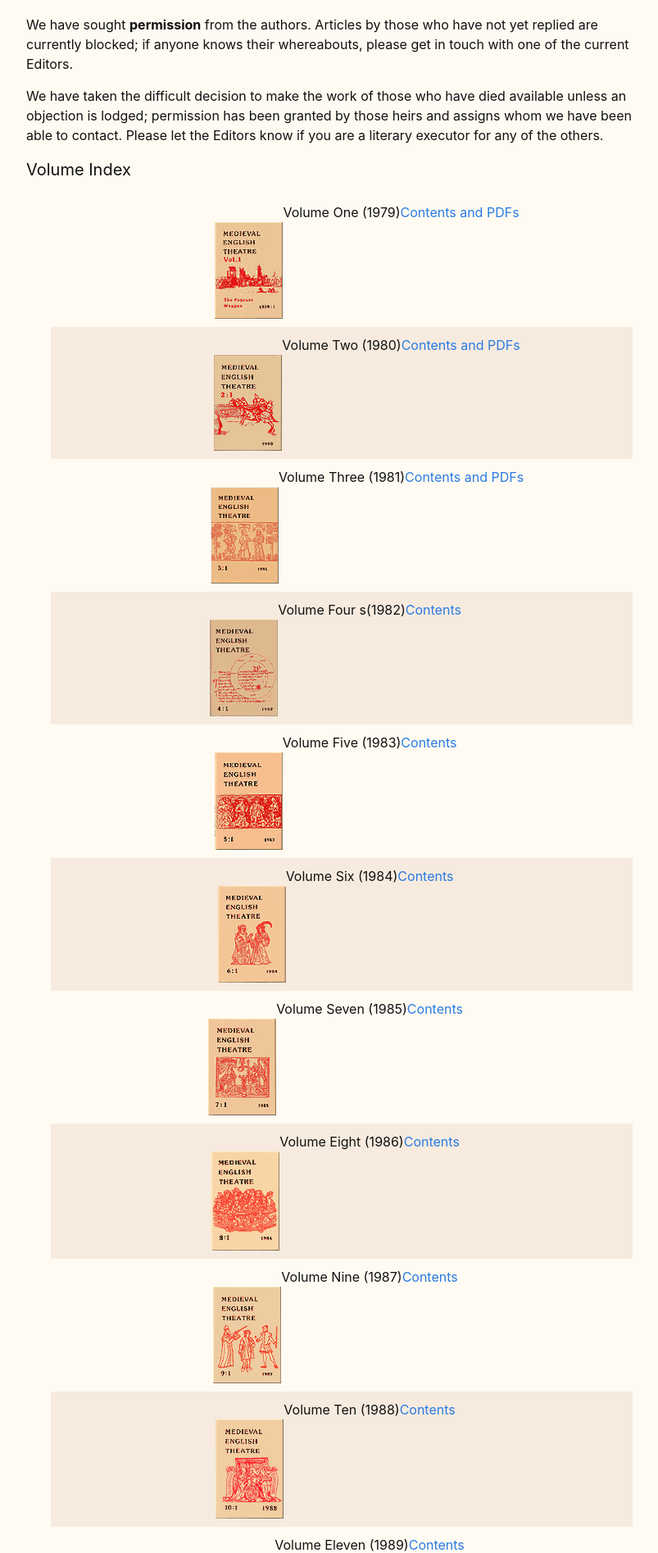
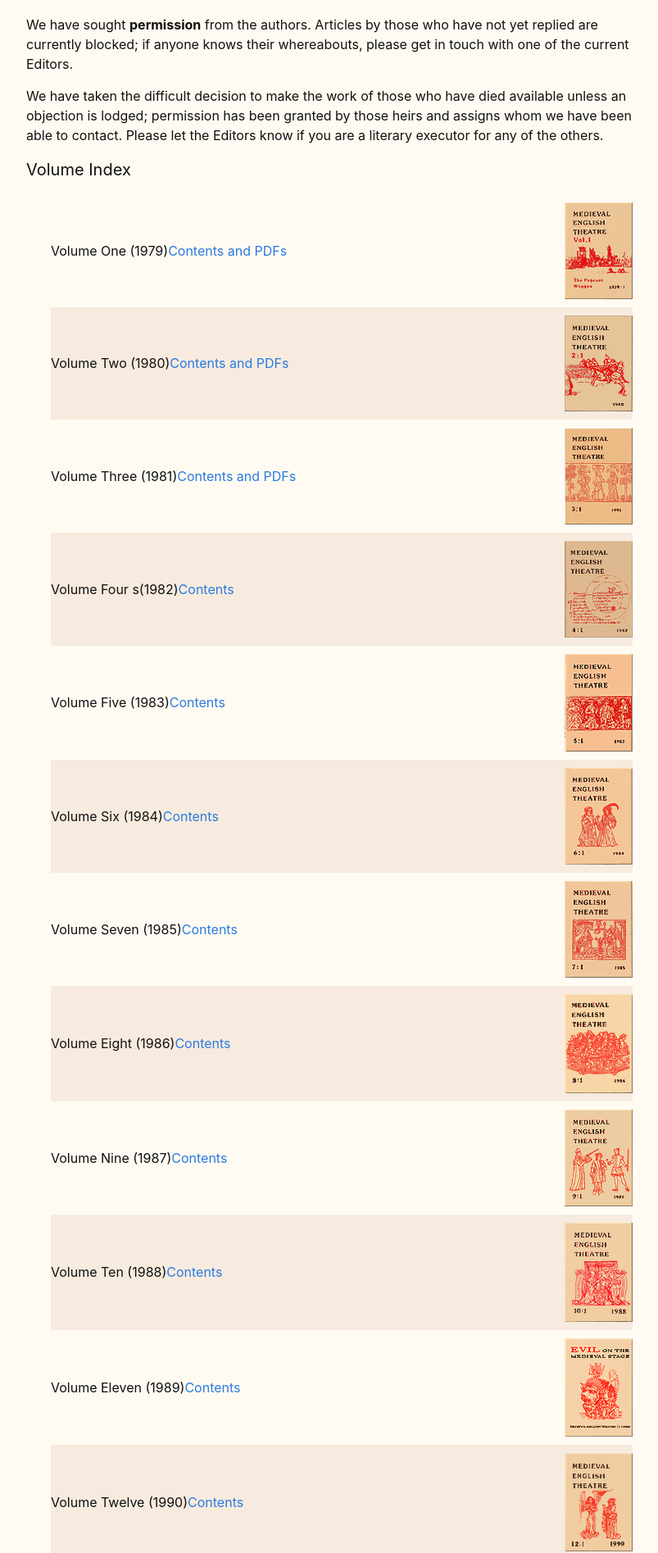
Before and after one commit to jamescummings/jamescummings.github.io, a Jekyll site: the page built from src/journal/volindex.md, in a window 1280 px wide. Shown: the part 1158-3053 px from the top of the page at 82% size, without its empty margins (238-1041 px from the left). Built offline with Jekyll 4.4.1, drawn with Linux system fonts in a browser that asks for light colours.

Commit message:
volindex css

```diff
--- a/src/_sass/minima/_custom-styles.scss
+++ b/src/_sass/minima/_custom-styles.scss
@@ -26,29 +26,24 @@ li > ul {margin-bottom: 1em;}
 li {padding: 1em;}
 li > ul > li {padding: 0.1em;}
 
-
-
 .volume-list li {
-  display: grid;
-  /* TRICK: Left and Right columns split remaining space evenly (1fr),
-     forcing the Middle column (auto) to be perfectly centered. */
-  grid-template-columns: 1fr auto 1fr;
+  display: flex;
   align-items: center;
-  vertical-align:middle;
   padding: 10px 0;
+  width: 100%;
 }
 
-/* 1. Pull the empty placeholder anchor (#45) out of the grid flow
-      so it doesn't accidentally steal a column slot */
-.volume-list li a:not([href]) {
-  position: absolute;
+/* Push the image link to the far right edge.
+   This forces all preceding text nodes to naturally group on the left. */
+.volume-list li a:has(img) {
+  margin-left: auto;
+  display: inline-flex; /* Keeps the anchor bounding box perfectly matched to the image */
 }
 
-/* 2. Force the image link to anchor itself to the far right edge of its column */
-.volume-list li a:has(img) {
-  justify-self: end;
+.volume-list img {
+  display: block;
+  vertical-align: middle;
 }
-
 .volume-list img {
 vertical-align:middle;
 }
```
